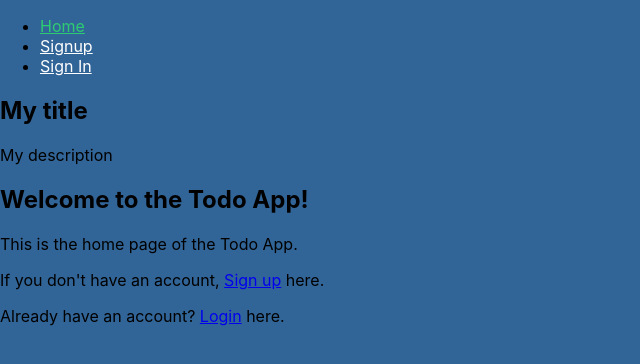
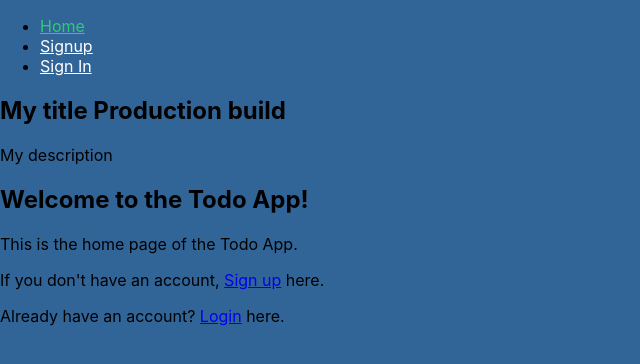
Before and after one commit to sawants3194/ToDo-App, a React (Create React App) app in the folder client/: page / in a window 1280 px wide. Shown: the top 364 px of the page, without its empty margins (0-640 px from the left). Built offline with nearby package versions, Linux system fonts and the light colour scheme; no server answers.

Commit message:
changes after deployment, checking

```diff
--- a/client/src/core/Base.js
+++ b/client/src/core/Base.js
@@ -4,7 +4,7 @@ import Menu from "./Menu";
 
 import "../styles.css";
 const Base = ({
-  title = "My title",
+  title = "My title Production build",
 
   description = "My description",
   className = "bg-dark text-white p-4",
```
